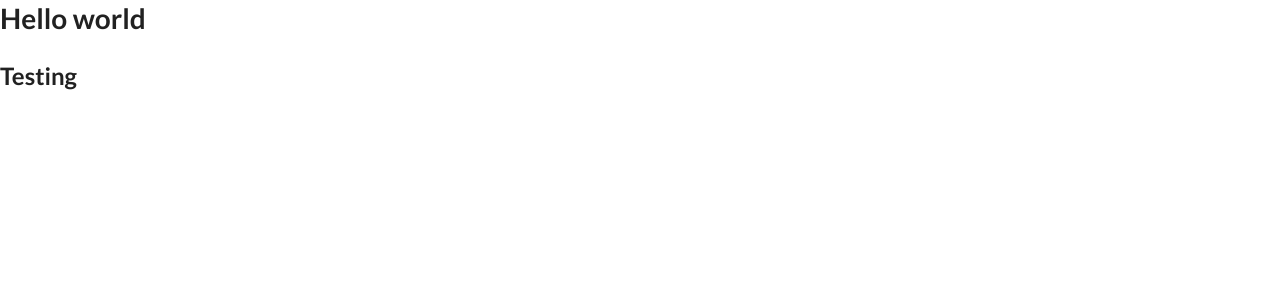
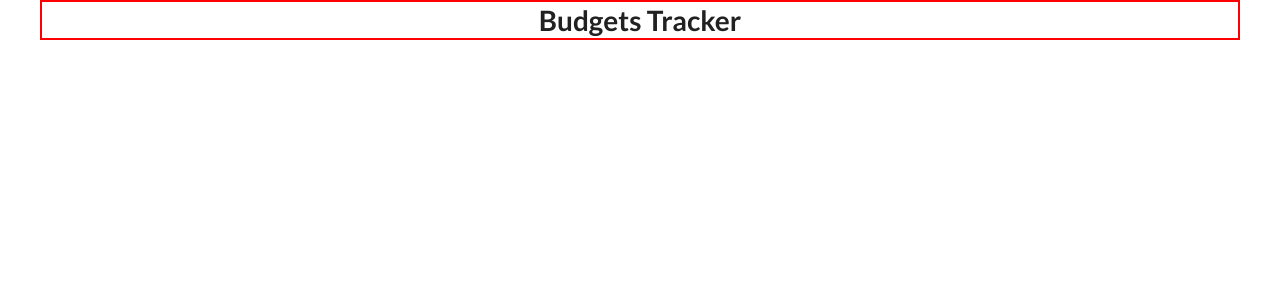
Before and after one commit to TimothyAttah/Budget-App, a React (Create React App) app: page / in a window 1280 px wide. Shown: the top 300 px of the page. Built offline with nearby package versions, Linux system fonts and the light colour scheme.

Commit message:
created header component

```diff
--- a/src/App.jsx
+++ b/src/App.jsx
@@ -1,11 +1,19 @@
 import React from 'react';
+import styled from 'styled-components';
+import Header from './components/Header';
+
+const Main = styled.main`
+ border: 2px solid red;
+ width: 100%;
+ max-width: 1200px;
+ margin: 0 auto;
+`;
 
 const App = () => {
   return (
-    <div>
-      <h1>Hello world</h1>
-      <h2>Testing</h2>
-    </div>
+    <Main>
+      <Header />
+    </Main>
   );
 };
 
--- /dev/null
+++ b/src/components/Header.jsx
@@ -0,0 +1,11 @@
+import React from 'react';
+
+const Header = () => {
+  return (
+    <div>
+      <h1 style={ { textAlign: 'center' } }>Budgets Tracker</h1>
+    </div>
+  );
+};
+
+export default Header;
```
Also changed, not shown: .eslintrc.json.
